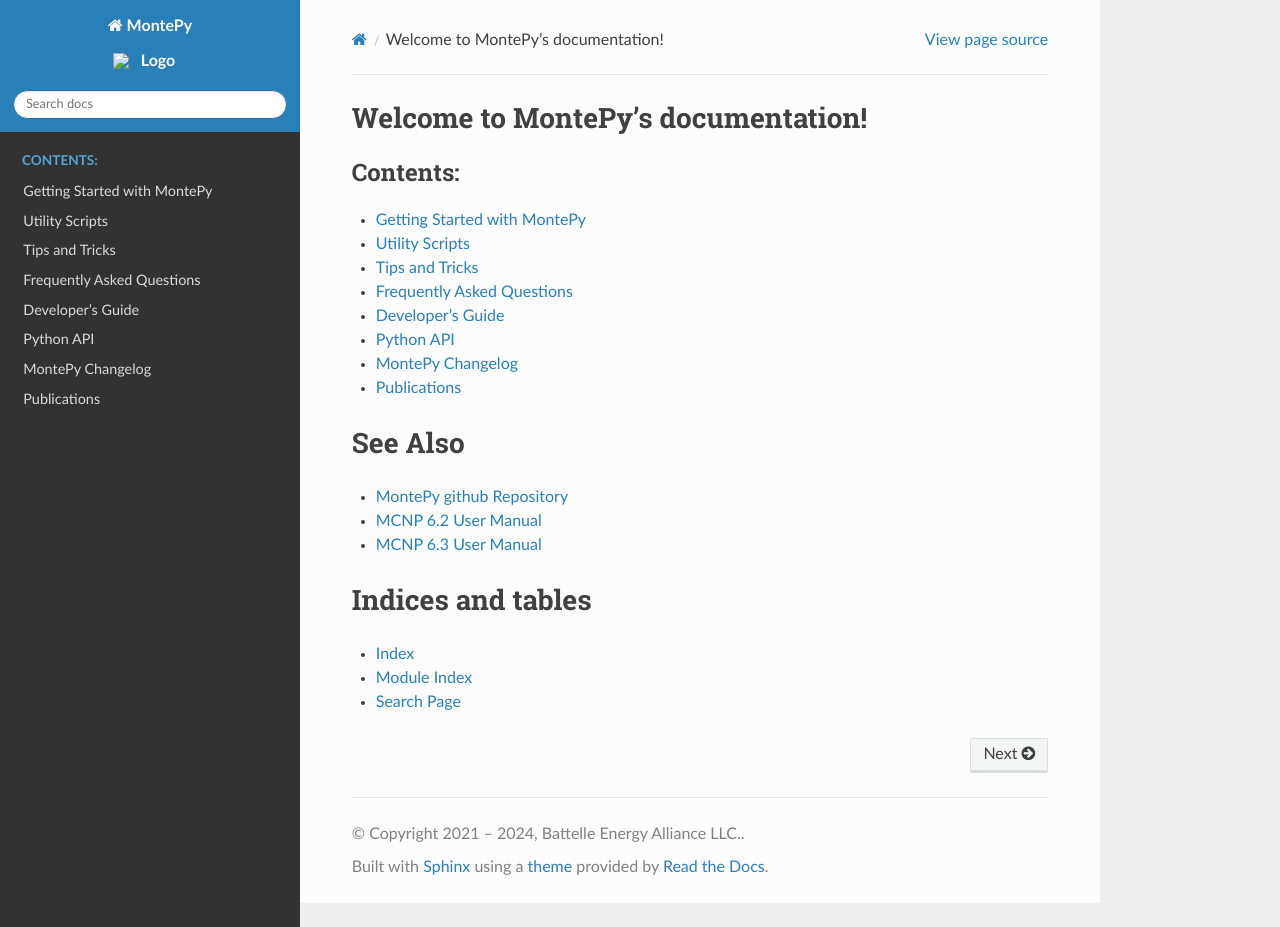
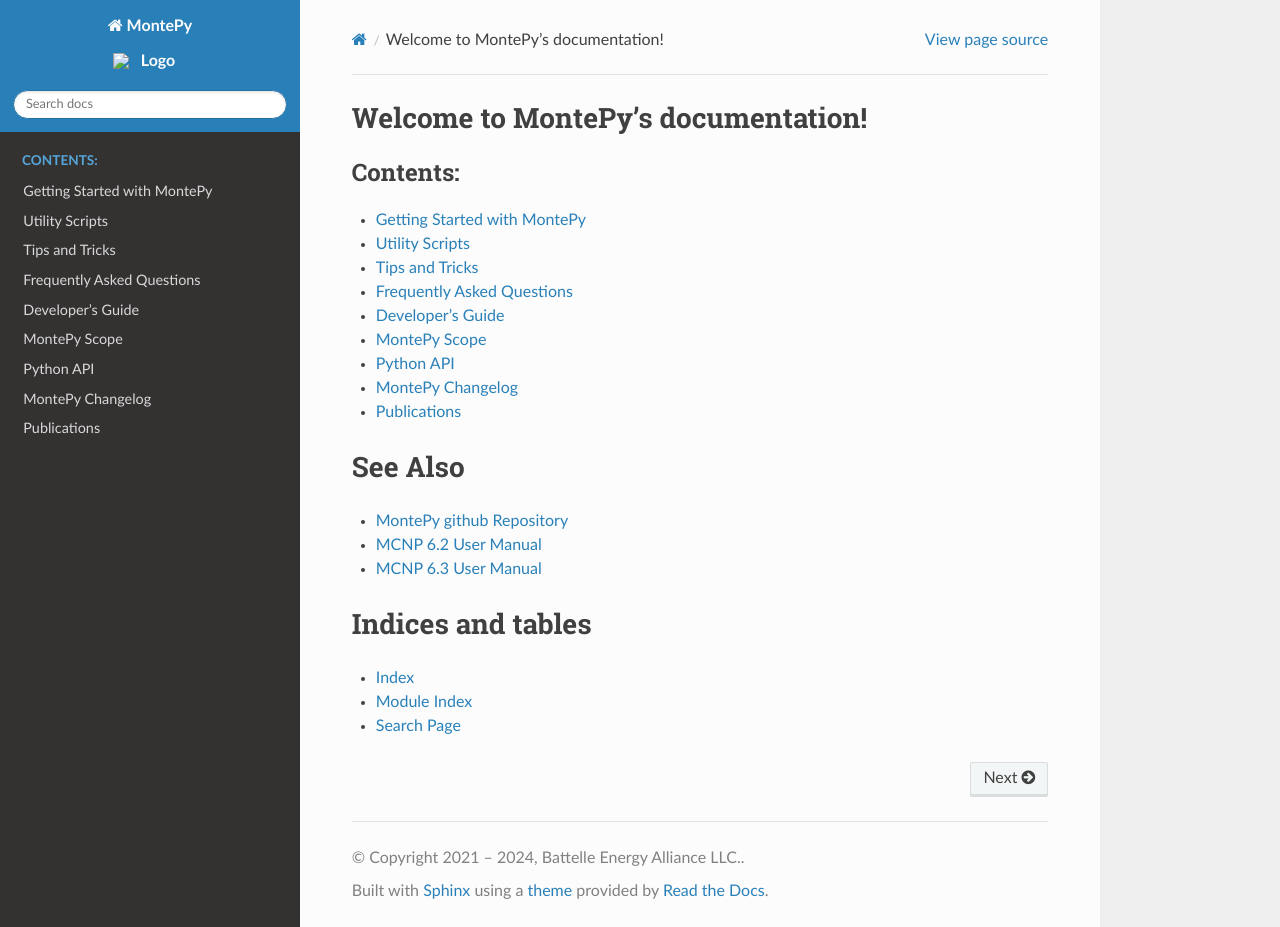
Before and after one commit to idaholab/MontePy, a Sphinx documentation site: the page built from doc/source/index.rst, in a window 1280 px wide and 927 px high. Built offline with Sphinx 7.4.7 and the Read the Docs theme 2.0.0, drawn with Linux system fonts in a browser that asks for light colours; the version number could not be read and is left out.

Commit message:
Made stub page for scope.

```diff
--- a/doc/source/index.rst
+++ b/doc/source/index.rst
@@ -20,6 +20,8 @@
 
    developing
 
+   scope
+
    api/modules
 
    changelog
--- /dev/null
+++ b/doc/source/scope.rst
@@ -0,0 +1,14 @@
+MontePy Scope
+-------------
+
+Mission
+=======
+
+Principles
+==========
+
+MontePy is:
+===========
+
+MontePy isn't:
+==============
```
